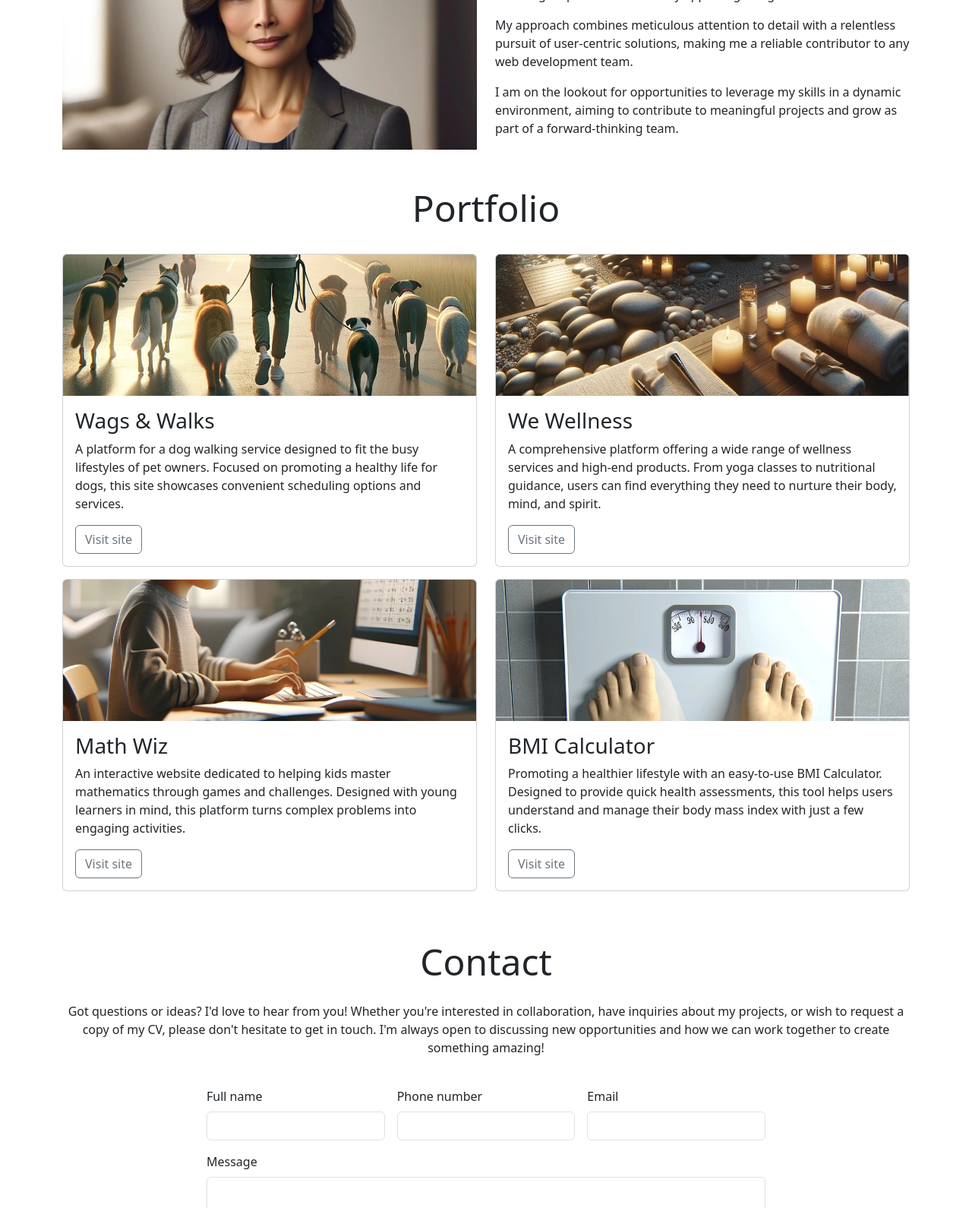
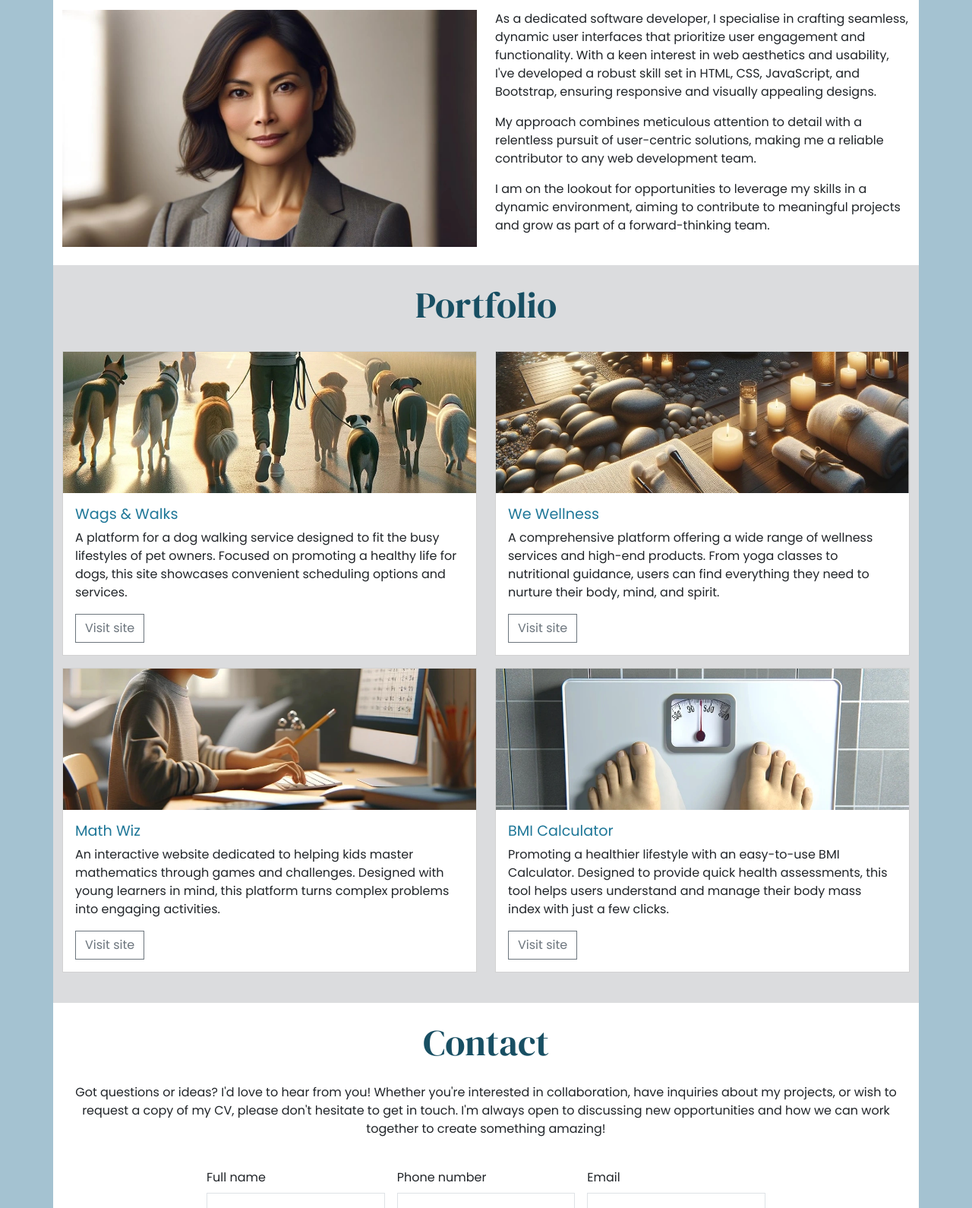
Before and after one commit to ihorsniezhko/bootstrap, a plain HTML site: page index.html in a window 1280 px wide. Shown: the part 700-2290 px from the top of the page at 76% size. Drawn offline with nearby package versions, Linux system fonts and the light colour scheme.

Commit message:
Add sharp corners to elements

```diff
--- /dev/null
+++ b/assets/css/style.css
@@ -0,0 +1,77 @@
+/*
+    #a4c2d1; egg blue
+    #dbdcde; light grey
+    #1f7798; mid-blue
+    #184f63; dark-blue
+*/
+
+/* global styles */
+
+@import url('https://fonts.googleapis.com/css2?family=DM+Serif+Display:ital@0;1&family=Poppins&display=swap');
+
+body {
+    font-family: "Poppins", sans-serif;
+    background-color: #a4c2d1; /* egg blue */
+}
+
+h1,
+h2 {
+    font-family: "DM Serif Display", serif;
+    color: #184f63; /* dark-blue */
+}
+.sharp-corners,
+.sharp-corners * {
+    border-radius: 0;
+}
+
+/* About section */
+
+#about {
+    background-color: white;
+}
+
+/* Portfolio */
+
+#portfolio {
+    background-color: #dbdcde; /* light grey */
+}
+
+#portfolio .card-title {
+    color: #1f7798; /* mid blue */
+    font-size: 1.2rem;
+}
+
+#portfolio .btn-outline-secondary:hover {
+    background-color: #1f7798; /* mid blue */
+}
+
+#portfolio .card-text {
+    min-height: 120px;
+}
+
+/* Contact section */
+
+#contact {
+    background-color: white;
+}
+
+/* Header */
+
+#hero {
+    background-color: #dbdcde; /* light grey */
+    background-image: url("../images/background.webp");
+    background-size: cover;
+    background-position: 50% 70%;
+    min-height: 500px;
+    padding: 5% 7%;
+}
+
+/* Media queries */
+
+/* Use Bootstrap breakpoint for XL screens */
+@media screen and (min-width: 1200px) {
+    /* Fixes all portfolio cards being too tall on xl screens */
+    #portfolio .card-text {
+        min-height: auto;
+    }
+}
--- a/index.html
+++ b/index.html
@@ -8,7 +8,9 @@
     <!-- Bootstrap CSS Link -->
     <link href="https://cdn.jsdelivr.net/npm/bootstrap@5.3.3/dist/css/bootstrap.min.css" rel="stylesheet"
         integrity="sha384-QWTKZyjpPEjISv5WaRU9OFeRpok6YctnYmDr5pNlyT2bRjXh0JMhjY6hW+ALEwIH" crossorigin="anonymous">
-</head>
+    <!-- Custom CSS stylesheet -->
+    <link rel="stylesheet" href="assets/css/style.css">
+    </head>
 
 <body>
     <nav class="navbar navbar-expand-sm bg-body-tertiary">
@@ -61,7 +63,7 @@
             <!-- mb-5 gives extra margin spacing under lead text -->
             <p class="lead mb-5">Let's create something amazing together!</p>
                 <!-- Button trigger modal -->
-    <button type="button" class="btn btn-primary" data-bs-toggle="modal" data-bs-target="#exampleModal">
+    <button type="button" class="btn btn-primary sharp-corners" data-bs-toggle="modal" data-bs-target="#exampleModal">
         Subscribe to my newsletter!
         </button>
         </div>
@@ -113,7 +115,7 @@
           <h2 class="display-5">Portfolio</h2>
         </div>
         <div class="col-12 col-md-6">
-               <div class="card mb-3">
+               <div class="card mb-3 sharp-corners">
         <img src="assets/images/wags-and-walks.webp" class="card-img-top"
             alt="A man walking several dogs early in the morning">
         <div class="card-body">
@@ -126,7 +128,7 @@
     </div>
       </div>
       <div class="col-12 col-md-6">
-           <div class="card mb-3">
+           <div class="card mb-3 sharp-corners">
         <img src="assets/images/we-wellness.webp" class="card-img-top"
             alt="A spa with candles towels and natural material">
         <div class="card-body">
@@ -137,7 +139,7 @@
     </div>
       </div>
       <div class="col-12 col-md-6">
-           <div class="card mb-3">
+           <div class="card mb-3 sharp-corners">
         <img src="assets/images/math-wiz.webp" class="card-img-top"
             alt="A child practicing math at a computer">
         <div class="card-body">
@@ -148,7 +150,7 @@
     </div>
       </div>
       <div class="col-12 col-md-6">
-           <div class="card mb-3">
+           <div class="card mb-3 sharp-corners">
         <img src="assets/images/bmi-calculator.webp" class="card-img-top"
             alt="Weighing scales seen from the first person view of the person standing on the scales">
         <div class="card-body">
@@ -174,7 +176,7 @@
             </div>
             <div class="col-12 col-md-10 col-lg-8 mb-4">
                 <!-- Add your form here -->
-                <form class="row g-3">
+                <form class="row g-3 sharp-corners">
                     <div class="col-lg-4">
                         <label for="full-name" class="form-label">Full name</label>
                         <input type="text" class="form-control" id="full-name">
@@ -202,7 +204,7 @@
 <!-- Modal -->
 <div class="modal fade" id="exampleModal" tabindex="-1" aria-labelledby="exampleModalLabel" aria-hidden="true">
     <div class="modal-dialog modal-lg">
-        <div class="modal-content">
+        <div class="modal-content sharp-corners">
             <div class="modal-header">
                 <h1 class="modal-title fs-5" id="exampleModalLabel">Subscribe</h1>
                 <button type="button" class="btn-close" data-bs-dismiss="modal" aria-label="Close"></button>
```
Also changed, not shown: assets/images/background.webp (added).
